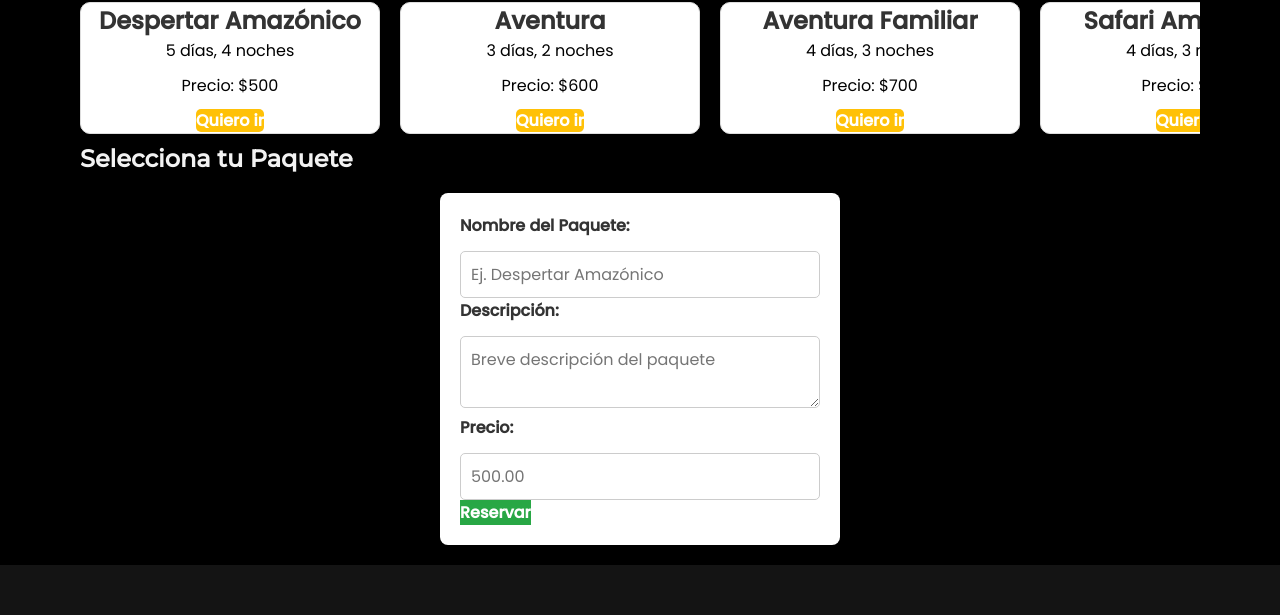
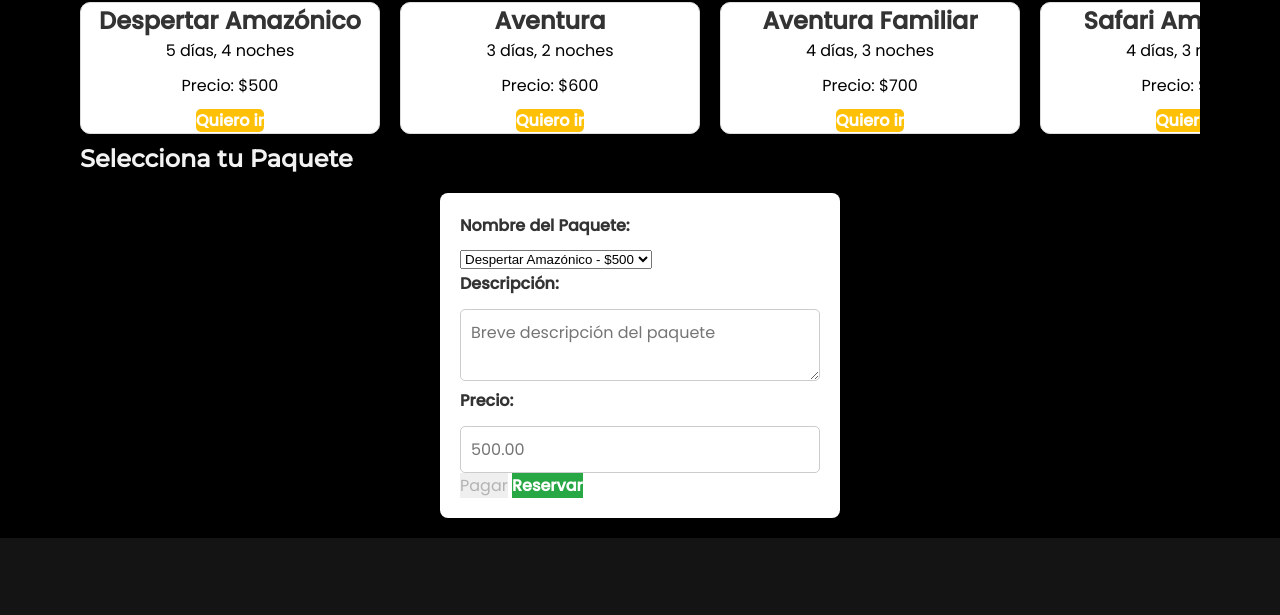
Before and after one commit to snovap/Proyecto_Final, a website: page paquetes.html in a window 1280 px wide. Shown: the part 127-742 px from the top of the page. Drawn offline with nearby package versions, Linux system fonts and the light colour scheme.

Commit message:
modificación del archivo paquetes.html

```diff
--- a/paquetes.html
+++ b/paquetes.html
@@ -119,24 +119,37 @@
         <div class="container mt-5">
             <h2 class="text-center">Selecciona tu Paquete</h2>
 
-            <form action="reservas.html"  method="POST" class="formulario-generico">
+            <form action="procesar_paquete.php" method="POST" class="formulario-generico">
                 <div class="form-group">
                     <label for="nombre_paquete">Nombre del Paquete:</label>
-                    <input type="text" id="nombre_paquete" name="nombre_paquete" class="form-control" placeholder="Ej. Despertar Amazónico" required>
+                    <select class="form-control" id="nombre_paquete" name="nombre_paquete" required>
+                        <option value="Despertar Amazónico">Despertar Amazónico - $500</option>
+                        <option value="Aventura">Aventura - $600</option>
+                        <option value="Aventura Familiar">Aventura Familiar - $700</option>
+                        <option value="Safari Amazónico">Safari Amazónico - $800</option>
+                    </select>
                 </div>
+
                 <div class="form-group">
                     <label for="descripcion">Descripción:</label>
                     <textarea id="descripcion" name="descripcion" class="form-control" placeholder="Breve descripción del paquete" required></textarea>
                 </div>
+
                 <div class="form-group">
                     <label for="precio">Precio:</label>
                     <input type="number" id="precio" name="precio" class="form-control" placeholder="500.00" step="0.01" required>
                 </div>
+
                 <div class="form-group mt-3">
-                    <button type="submit" class="btn btn-success">Reservar</button>
+                    <!-- Botón para pagar -->
+                    <button type="submit" name="accion" value="pagar" class="btn btn-primary">Pagar</button>
+
+                    <!-- Botón para reservar -->
+                    <button type="submit" name="accion" value="reservar" class="btn btn-success">Reservar</button>
                 </div>
             </form>
         </div>
+
 
 
 
```
